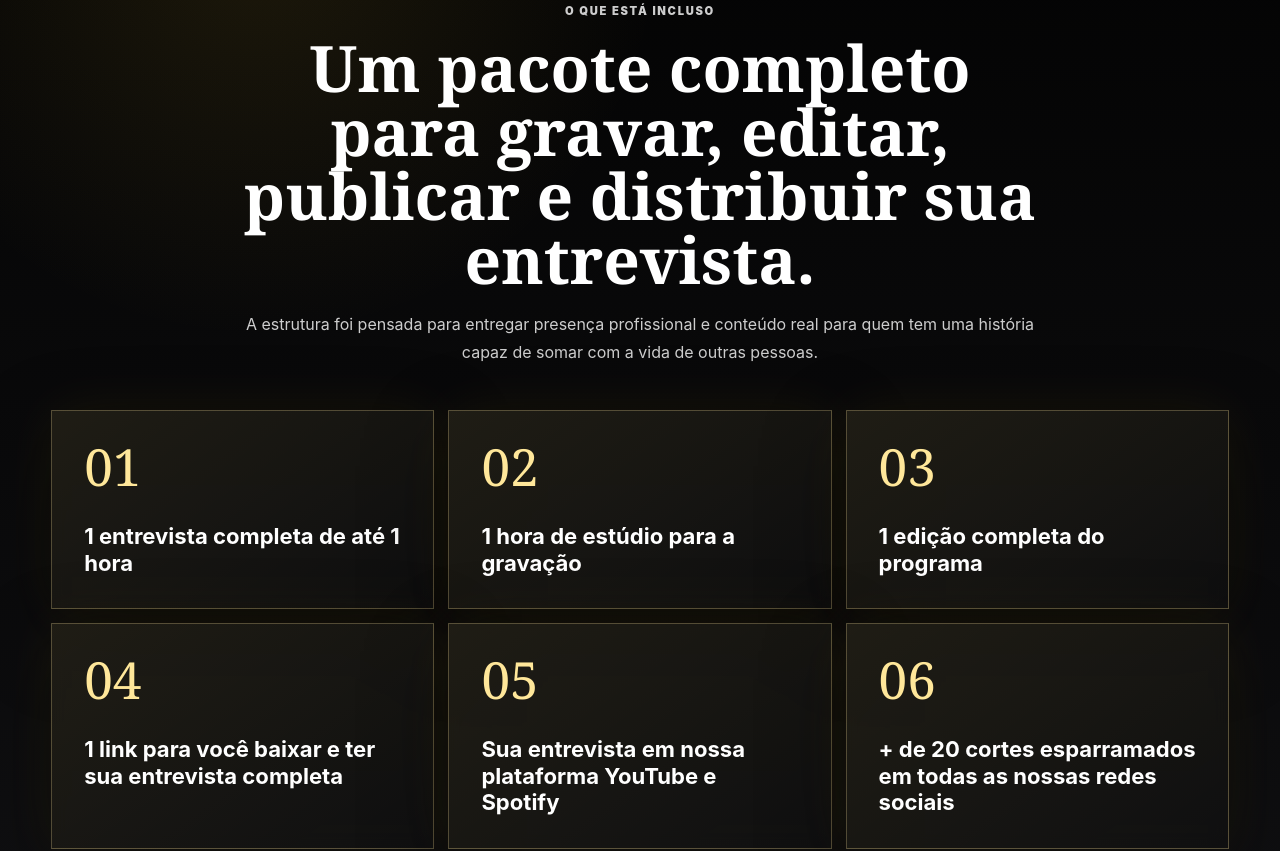
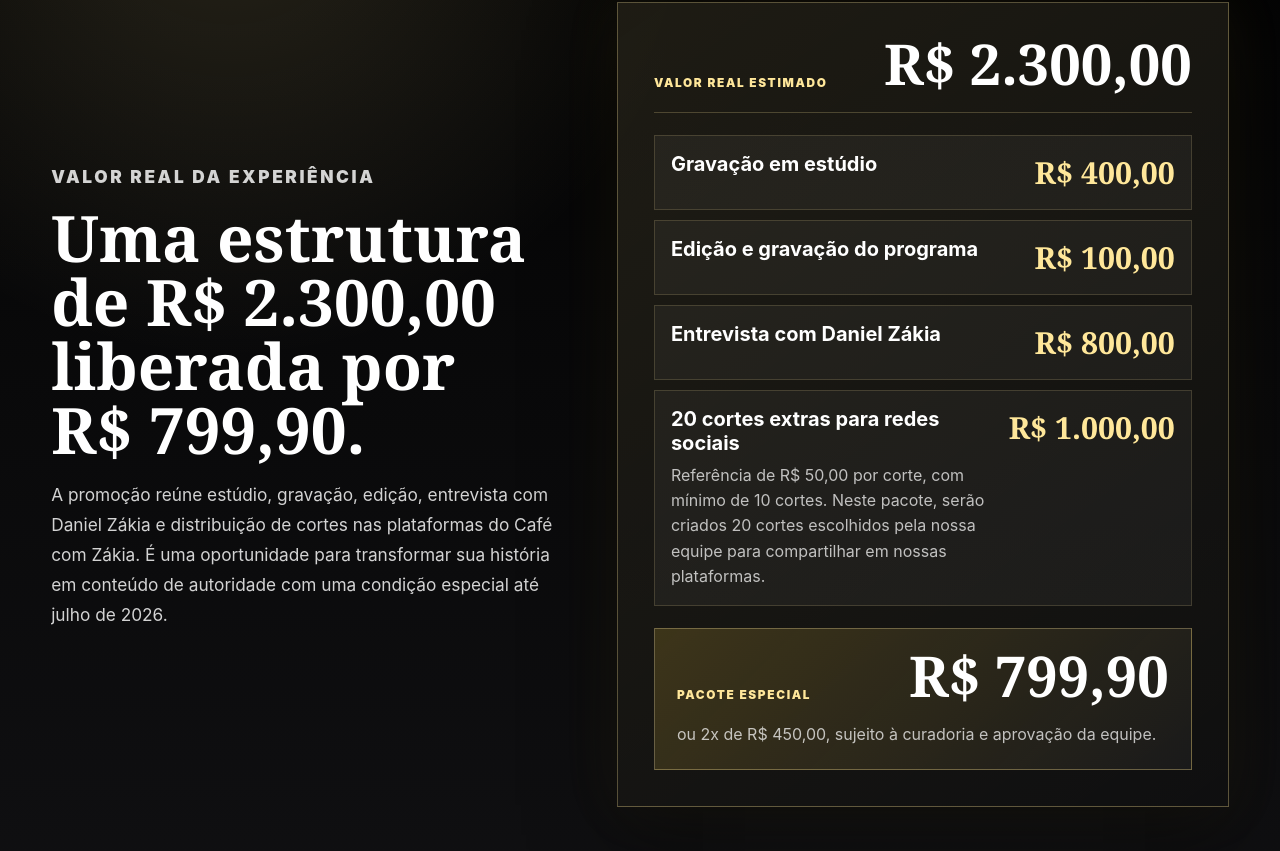
Before and after one commit to Mercavejo/SITE-CAFE-COM-ZAKIA, a Next.js app: page /pacote in a window 1280 px wide. Shown: the part 913-1764 px from the top of the page. Built offline with nearby package versions, Linux system fonts and the light colour scheme.

Commit message:
feat: destacar valor real da promocao

```diff
--- a/app/globals.css
+++ b/app/globals.css
@@ -971,12 +971,121 @@ h3 {
   line-height: 1.56;
 }
 
+.package-price-card .package-original-price {
+  margin-bottom: 10px;
+  color: rgba(255, 255, 255, 0.7);
+  font-size: clamp(1rem, 1.5vw, 1.18rem);
+  font-weight: 900;
+}
+
 .package-includes,
+.package-value,
 .package-search-intent,
 .package-filter,
 .package-faq,
 .package-cta {
   padding: clamp(78px, 9vw, 138px) clamp(18px, 4vw, 58px);
+}
+
+.package-value {
+  background:
+    radial-gradient(circle at 18% 0%, rgba(255, 231, 154, 0.14), transparent 32%),
+    linear-gradient(180deg, #030303, #101012);
+}
+
+.package-value-grid {
+  display: grid;
+  grid-template-columns: minmax(0, 0.82fr) minmax(420px, 1fr);
+  gap: clamp(26px, 5vw, 72px);
+  align-items: center;
+}
+
+.package-value-copy p {
+  color: rgba(255, 255, 255, 0.82);
+  font-size: clamp(1rem, 1.35vw, 1.16rem);
+  line-height: 1.74;
+}
+
+.package-value-card {
+  padding: clamp(22px, 3vw, 36px);
+  border: 1px solid rgba(255, 231, 154, 0.3);
+  background:
+    linear-gradient(145deg, rgba(255, 231, 154, 0.1), rgba(255, 255, 255, 0.035)),
+    rgba(5, 5, 5, 0.78);
+  box-shadow: 0 28px 84px rgba(0, 0, 0, 0.42), 0 0 56px rgba(212, 175, 55, 0.08);
+}
+
+.package-value-total,
+.package-value-offer {
+  display: flex;
+  flex-wrap: wrap;
+  align-items: end;
+  justify-content: space-between;
+  gap: 12px;
+}
+
+.package-value-total {
+  padding-bottom: 22px;
+  border-bottom: 1px solid rgba(255, 231, 154, 0.22);
+}
+
+.package-value-total span,
+.package-value-offer span {
+  color: var(--gold-light);
+  font-size: 0.74rem;
+  font-weight: 950;
+  letter-spacing: 0.14em;
+  text-transform: uppercase;
+}
+
+.package-value-total strong,
+.package-value-offer strong {
+  color: var(--white);
+  font-family: Georgia, "Times New Roman", serif;
+  font-size: clamp(2.25rem, 4.4vw, 4.4rem);
+  line-height: 0.9;
+}
+
+.package-value-list {
+  display: grid;
+  gap: 10px;
+  margin: 22px 0;
+}
+
+.package-value-list article {
+  display: grid;
+  grid-template-columns: minmax(0, 1fr) auto;
+  gap: 18px;
+  align-items: start;
+  padding: 16px;
+  border: 1px solid rgba(255, 231, 154, 0.16);
+  background: rgba(255, 255, 255, 0.045);
+}
+
+.package-value-list h3 {
+  margin: 0;
+  color: var(--white);
+  font-size: clamp(1rem, 1.6vw, 1.25rem);
+}
+
+.package-value-list p,
+.package-value-offer p {
+  margin: 8px 0 0;
+  color: rgba(255, 255, 255, 0.72);
+  line-height: 1.58;
+}
+
+.package-value-list article > strong {
+  color: var(--gold-light);
+  font-family: Georgia, "Times New Roman", serif;
+  font-size: clamp(1.25rem, 2.4vw, 1.9rem);
+  white-space: nowrap;
+}
+
+.package-value-offer {
+  padding: 22px;
+  background: linear-gradient(135deg, rgba(212, 175, 55, 0.2), rgba(255, 255, 255, 0.045));
+  border: 1px solid rgba(255, 231, 154, 0.32);
 }
 
 .package-includes {
@@ -1311,6 +1420,7 @@ h3 {
   .social-proof-inner,
   .youtube-testimonials-grid,
   .package-hero-grid,
+  .package-value-grid,
   .package-items-grid,
   .package-filter-grid,
   .seo-grid,
@@ -1373,6 +1483,7 @@ h3 {
   }
 
   .package-includes,
+  .package-value,
   .package-search-intent,
   .package-filter,
   .package-faq,
@@ -1613,6 +1724,17 @@ h3 {
     gap: 12px;
   }
 
+  .package-value-list article,
+  .package-value-total,
+  .package-value-offer {
+    display: grid;
+    grid-template-columns: 1fr;
+  }
+
+  .package-value-list article > strong {
+    white-space: normal;
+  }
+
   .seo-main-card,
   .seo-side-card,
   .seo-card-grid article,
@@ -1620,6 +1742,8 @@ h3 {
   .seo-footer-cta,
   .package-search-grid article,
   .package-faq-list article,
+  .package-value-card,
+  .package-value-offer,
   .package-price-card,
   .package-items-grid article,
   .package-filter aside,
--- a/app/pacote/page.tsx
+++ b/app/pacote/page.tsx
@@ -18,6 +18,26 @@ const packageItems = [
   "1 link para você baixar e ter sua entrevista completa",
   "Sua entrevista em nossa plataforma YouTube e Spotify",
   "+ de 20 cortes esparramados em todas as nossas redes sociais",
+];
+
+const packageValueItems = [
+  {
+    item: "Gravação em estúdio",
+    value: "R$ 400,00",
+  },
+  {
+    item: "Edição e gravação do programa",
+    value: "R$ 100,00",
+  },
+  {
+    item: "Entrevista com Daniel Zákia",
+    value: "R$ 800,00",
+  },
+  {
+    item: "20 cortes extras para redes sociais",
+    value: "R$ 1.000,00",
+    note: "Referência de R$ 50,00 por corte, com mínimo de 10 cortes. Neste pacote, serão criados 20 cortes escolhidos pela nossa equipe para compartilhar em nossas plataformas.",
+  },
 ];
 
 const searchIntentBlocks = [
@@ -78,7 +98,7 @@ const packageFaqs = [
 export const metadata: Metadata = {
   title: "Participar de Podcast e Ganhar Autoridade | Pacote Café com Zákia",
   description:
-    "Pacote especial para participar de podcast, ser entrevistado, ganhar autoridade, ficar em evidência e divulgar sua história no Café com Zákia, podcast de negócios com Daniel Zákia.",
+    "Pacote especial de R$ 2.300,00 por R$ 799,90 para participar de podcast, ser entrevistado, ganhar autoridade e divulgar sua história no Café com Zákia.",
   keywords: [
     "participar de podcast",
     "como participar de podcast",
@@ -106,7 +126,7 @@ export const metadata: Metadata = {
   openGraph: {
     title: "Participar de Podcast e Ganhar Autoridade | Café com Zákia",
     description:
-      "Seja entrevistado no Café com Zákia: entrevista completa, estúdio, edição, publicação no YouTube e Spotify e + de 20 cortes para redes sociais.",
+      "Seja entrevistado no Café com Zákia: pacote especial de R$ 2.300,00 por R$ 799,90 com estúdio, edição, entrevista e 20 cortes para redes sociais.",
     url: `${siteUrl}/pacote`,
     type: "website",
     siteName: "Café com Zákia",
@@ -223,6 +243,7 @@ export default function PackagePage() {
 
           <aside className="package-price-card" aria-label="Valores do pacote especial">
             <span className="panel-label">Oferta especial</span>
+            <p className="package-original-price">De R$ 2.300,00 por</p>
             <strong>R$ 799,90</strong>
             <p>à vista</p>
             <div className="panel-line" />
@@ -232,6 +253,43 @@ export default function PackagePage() {
               Aproveitar promoção
             </a>
           </aside>
+        </div>
+      </section>
+
+      <section className="package-value">
+        <div className="package-shell package-value-grid">
+          <div className="package-value-copy">
+            <p className="eyebrow">Valor real da experiência</p>
+            <h2>Uma estrutura de R$ 2.300,00 liberada por R$ 799,90.</h2>
+            <p>
+              A promoção reúne estúdio, gravação, edição, entrevista com Daniel Zákia e distribuição
+              de cortes nas plataformas do Café com Zákia. É uma oportunidade para transformar sua
+              história em conteúdo de autoridade com uma condição especial até julho de 2026.
+            </p>
+          </div>
+
+          <div className="package-value-card" aria-label="Comparativo de valor do pacote">
+            <div className="package-value-total">
+              <span>Valor real estimado</span>
+              <strong>R$ 2.300,00</strong>
+            </div>
+            <div className="package-value-list">
+              {packageValueItems.map((line) => (
+                <article key={line.item}>
+                  <div>
+                    <h3>{line.item}</h3>
+                    {line.note ? <p>{line.note}</p> : null}
+                  </div>
+                  <strong>{line.value}</strong>
+                </article>
+              ))}
+            </div>
+            <div className="package-value-offer">
+              <span>Pacote especial</span>
+              <strong>R$ 799,90</strong>
+              <p>ou 2x de R$ 450,00, sujeito à curadoria e aprovação da equipe.</p>
+            </div>
+          </div>
         </div>
       </section>
 
```
